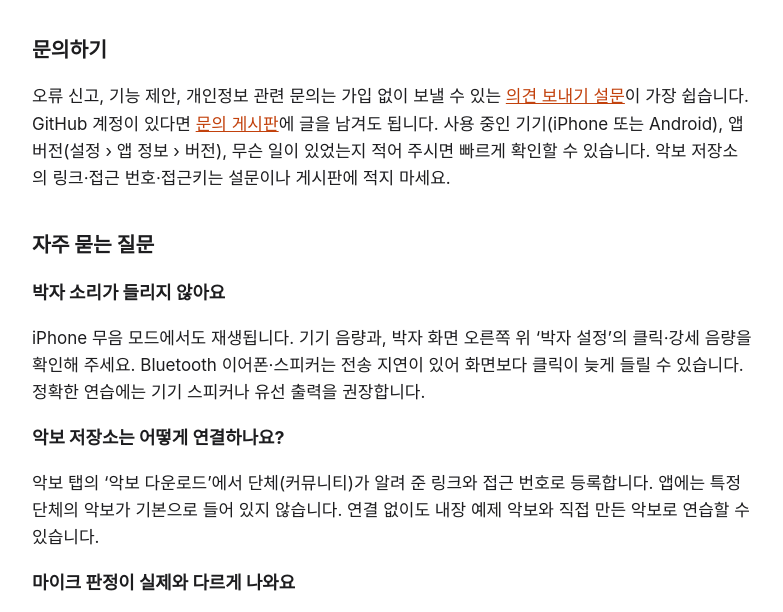
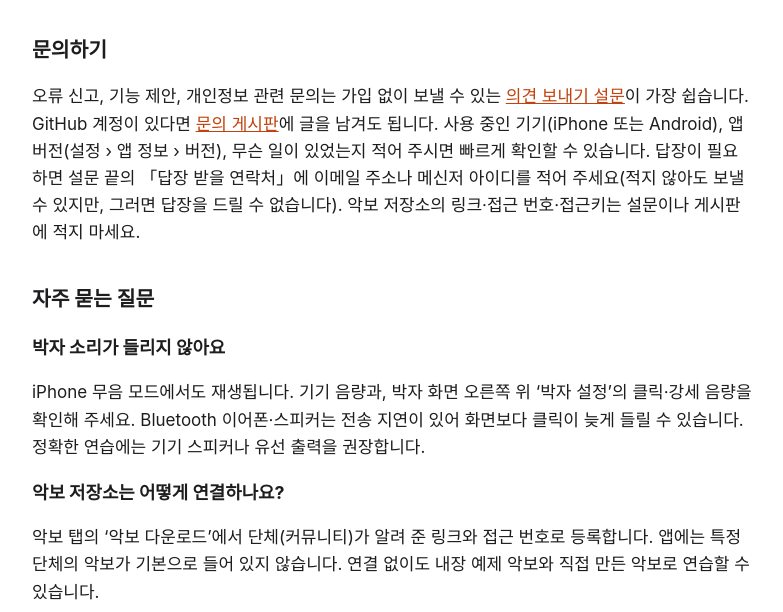
Before and after one commit to youngiggy/na-batucada-site, a plain HTML site: page ko/support.html in a window 1280 px wide. Shown: the part 169-781 px from the top of the page, without its empty margins (248-1031 px from the left). Drawn offline with Linux system fonts and the light colour scheme.

Commit message:
지원 페이지에 답장 받을 연락처 안내 문장을 추가
의견 설문으로 온 문의에 답하려면 연락처가 필요해서, 설문 끝에 연락처를 적어야 답장을 받을 수 있다는 안내를 한국어·영어 지원 페이지에 넣는다.

Tested: 앱 저장소 정본 site/와 두 파일 바이트 동일 확인

```diff
--- a/ko/support.html
+++ b/ko/support.html
@@ -13,7 +13,7 @@
 <p>Na Batucada는 바투카다 연습을 위한 메트로놈·악보 앱입니다. 정확한 박자, 악기 파트별 악보 연습, 손 기술·템포 훈련을 계정 없이 쓸 수 있습니다.</p>
 
 <h2>문의하기</h2>
-<p>오류 신고, 기능 제안, 개인정보 관련 문의는 가입 없이 보낼 수 있는 <a href="https://forms.gle/DdrC3rb6hf7KLn8n7">의견 보내기 설문</a>이 가장 쉽습니다. GitHub 계정이 있다면 <a href="https://github.com/youngiggy/na-batucada-site/issues">문의 게시판</a>에 글을 남겨도 됩니다. 사용 중인 기기(iPhone 또는 Android), 앱 버전(설정 › 앱 정보 › 버전), 무슨 일이 있었는지 적어 주시면 빠르게 확인할 수 있습니다. 악보 저장소의 링크·접근 번호·접근키는 설문이나 게시판에 적지 마세요.</p>
+<p>오류 신고, 기능 제안, 개인정보 관련 문의는 가입 없이 보낼 수 있는 <a href="https://forms.gle/DdrC3rb6hf7KLn8n7">의견 보내기 설문</a>이 가장 쉽습니다. GitHub 계정이 있다면 <a href="https://github.com/youngiggy/na-batucada-site/issues">문의 게시판</a>에 글을 남겨도 됩니다. 사용 중인 기기(iPhone 또는 Android), 앱 버전(설정 › 앱 정보 › 버전), 무슨 일이 있었는지 적어 주시면 빠르게 확인할 수 있습니다. 답장이 필요하면 설문 끝의 「답장 받을 연락처」에 이메일 주소나 메신저 아이디를 적어 주세요(적지 않아도 보낼 수 있지만, 그러면 답장을 드릴 수 없습니다). 악보 저장소의 링크·접근 번호·접근키는 설문이나 게시판에 적지 마세요.</p>
 
 <h2>자주 묻는 질문</h2>
 <h3>박자 소리가 들리지 않아요</h3>
```
Also changed, not shown: en/support.html (+1 -1 lines).
